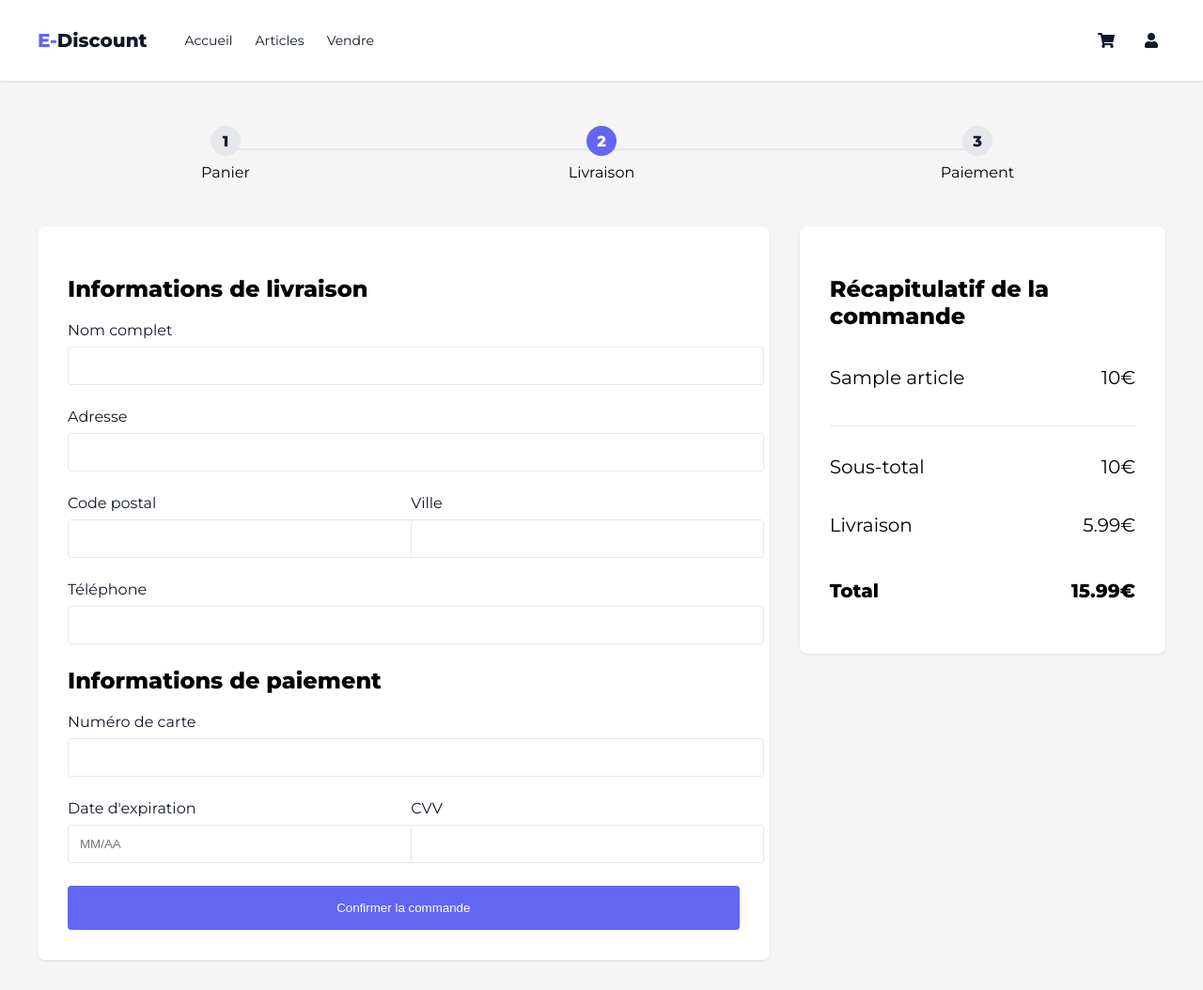
After one commit to TMallor/E-Discount, a Symfony app: template templates/checkout/checkout.html.twig in a window 1280 px wide. The commit adds this page. Shown: the whole page at 94% size. Run offline with Twig, Linux system fonts and the light colour scheme; the template is opened without the code that fills it: most values are stand-ins (such as "Sample title", 1, 10 or a date in 2020); style sheets or scripts are compiled from the project's sources; some libraries are stand-ins or nearby versions.

Commit message:
page_livraison

```diff
--- /dev/null
+++ b/assets/styles/checkout.css
@@ -0,0 +1,148 @@
+.checkout-container {
+    max-width: 1200px;
+    margin: 2rem auto;
+    padding: 0 1rem;
+}
+
+.checkout-progress {
+    display: flex;
+    justify-content: space-between;
+    margin-bottom: 2rem;
+    padding: 1rem 0;
+}
+
+.progress-step {
+    display: flex;
+    flex-direction: column;
+    align-items: center;
+    position: relative;
+    flex: 1;
+}
+
+.progress-step:not(:last-child)::after {
+    content: '';
+    position: absolute;
+    top: 1.5rem;
+    right: -50%;
+    width: 100%;
+    height: 2px;
+    background-color: var(--border-color);
+    z-index: -1;
+}
+
+.step-number {
+    width: 2rem;
+    height: 2rem;
+    background-color: var(--border-color);
+    border-radius: 50%;
+    display: flex;
+    align-items: center;
+    justify-content: center;
+    color: var(--text-color);
+    font-weight: 600;
+    margin-bottom: 0.5rem;
+}
+
+.progress-step.active .step-number {
+    background-color: var(--primary-color);
+    color: white;
+}
+
+.checkout-content {
+    display: grid;
+    grid-template-columns: 2fr 1fr;
+    gap: 2rem;
+}
+
+.checkout-form {
+    background: white;
+    padding: 2rem;
+    border-radius: 0.5rem;
+    box-shadow: 0 1px 3px rgba(0, 0, 0, 0.1);
+}
+
+.form-group {
+    margin-bottom: 1.5rem;
+}
+
+.form-group label {
+    display: block;
+    margin-bottom: 0.5rem;
+    color: var(--text-color);
+}
+
+.form-group input {
+    width: 100%;
+    padding: 0.75rem;
+    border: 1px solid var(--border-color);
+    border-radius: 0.25rem;
+}
+
+.form-row {
+    display: grid;
+    grid-template-columns: 1fr 1fr;
+    gap: 1rem;
+}
+
+.checkout-button {
+    width: 100%;
+    padding: 1rem;
+    background-color: var(--primary-color);
+    color: white;
+    border: none;
+    border-radius: 0.25rem;
+    font-weight: 500;
+    cursor: pointer;
+    transition: background-color 0.3s;
+}
+
+.checkout-button:hover {
+    background-color: var(--primary-hover);
+}
+
+.order-summary {
+    background: white;
+    padding: 2rem;
+    border-radius: 0.5rem;
+    box-shadow: 0 1px 3px rgba(0, 0, 0, 0.1);
+    height: fit-content;
+}
+
+.summary-items {
+    margin: 1.5rem 0;
+}
+
+.summary-item {
+    display: flex;
+    justify-content: space-between;
+    margin-bottom: 0.5rem;
+}
+
+.summary-total {
+    border-top: 1px solid var(--border-color);
+    padding-top: 1rem;
+}
+
+.subtotal,
+.shipping,
+.total {
+    display: flex;
+    justify-content: space-between;
+    margin-bottom: 0.5rem;
+}
+
+.total {
+    font-weight: 600;
+    font-size: 1.1rem;
+    margin-top: 1rem;
+}
+
+@media (max-width: 768px) {
+    .checkout-content {
+        grid-template-columns: 1fr;
+    }
+
+    .form-row {
+        grid-template-columns: 1fr;
+    }
+}
--- /dev/null
+++ b/templates/checkout/checkout.html.twig
@@ -0,0 +1,108 @@
+{% extends 'base.html.twig' %}
+
+{% block title %}Checkout - E-Discount{% endblock %}
+
+{% block stylesheets %}
+    {{ parent() }}
+    <link rel="stylesheet" href="{{ asset('styles/checkout.css') }}">
+{% endblock %}
+
+{% block body %}
+    {% include 'header.html.twig' %}
+
+    <main class="checkout-container">
+        <div class="checkout-progress">
+            <div class="progress-step">
+                <div class="step-number">1</div>
+                <div class="step-label">Panier</div>
+            </div>
+            <div class="progress-step active">
+                <div class="step-number">2</div>
+                <div class="step-label">Livraison</div>
+            </div>
+            <div class="progress-step">
+                <div class="step-number">3</div>
+                <div class="step-label">Paiement</div>
+            </div>
+        </div>
+
+        <div class="checkout-content">
+            <div class="checkout-form">
+                <h2>Informations de livraison</h2>
+                <form id="delivery-form">
+                    <div class="form-group">
+                        <label for="fullname">Nom complet</label>
+                        <input type="text" id="fullname" name="fullname"
+                               value="{{ user.getFullName()|default('') }}" required>
+                    </div>
+                    <div class="form-group">
+                        <label for="address">Adresse</label>
+                        <input type="text" id="address" name="address"
+                               value="{{ user.getStreet()|default('') }}" required>
+                    </div>
+                    <div class="form-row">
+                        <div class="form-group">
+                            <label for="postal">Code postal</label>
+                            <input type="text" id="postal" name="postal"
+                                   value="{{ user.getPostalCode()|default('') }}" required>
+                        </div>
+                        <div class="form-group">
+                            <label for="city">Ville</label>
+                            <input type="text" id="city" name="city"
+                                   value="{{ user.getCity()|default('') }}" required>
+                        </div>
+                    </div>
+                    <div class="form-group">
+                        <label for="phone">Téléphone</label>
+                        <input type="tel" id="phone" name="phone"
+                               value="{{ user.getPhone()|default('') }}" required>
+                    </div>
+
+                    <h2>Informations de paiement</h2>
+                    <div class="form-group">
+                        <label for="card">Numéro de carte</label>
+                        <input type="text" id="card" name="card" required>
+                    </div>
+                    <div class="form-row">
+                        <div class="form-group">
+                            <label for="expiry">Date d'expiration</label>
+                            <input type="text" id="expiry" name="expiry" placeholder="MM/AA" required>
+                        </div>
+                        <div class="form-group">
+                            <label for="cvv">CVV</label>
+                            <input type="text" id="cvv" name="cvv" required>
+                        </div>
+                    </div>
+
+                    <button type="submit" class="checkout-button">Confirmer la commande</button>
+                </form>
+            </div>
+
+            <div class="order-summary">
+                <h2>Récapitulatif de la commande</h2>
+                <div class="summary-items">
+                    {% for item in cart_items %}
+                        <div class="summary-item">
+                            <span>{{ item.article.name }}</span>
+                            <span>{{ item.article.price }}€</span>
+                        </div>
+                    {% endfor %}
+                </div>
+                <div class="summary-total">
+                    <div class="subtotal">
+                        <span>Sous-total</span>
+                        <span>{{ total }}€</span>
+                    </div>
+                    <div class="shipping">
+                        <span>Livraison</span>
+                        <span>5.99€</span>
+                    </div>
+                    <div class="total">
+                        <span>Total</span>
+                        <span>{{ total + 5.99 }}€</span>
+                    </div>
+                </div>
+            </div>
+        </div>
+    </main>
+{% endblock %}
```
Also changed, not shown: assets/styles/cart.css (+25 -22 lines), migrations/Version[TIMESTAMP].php (added, +50 -0 lines), src/Controller/CheckoutController.php (added, +46 -0 lines), src/Entity/User.php (+19 -0 lines), templates/cart/cart.html.twig (+7 -14 lines).
